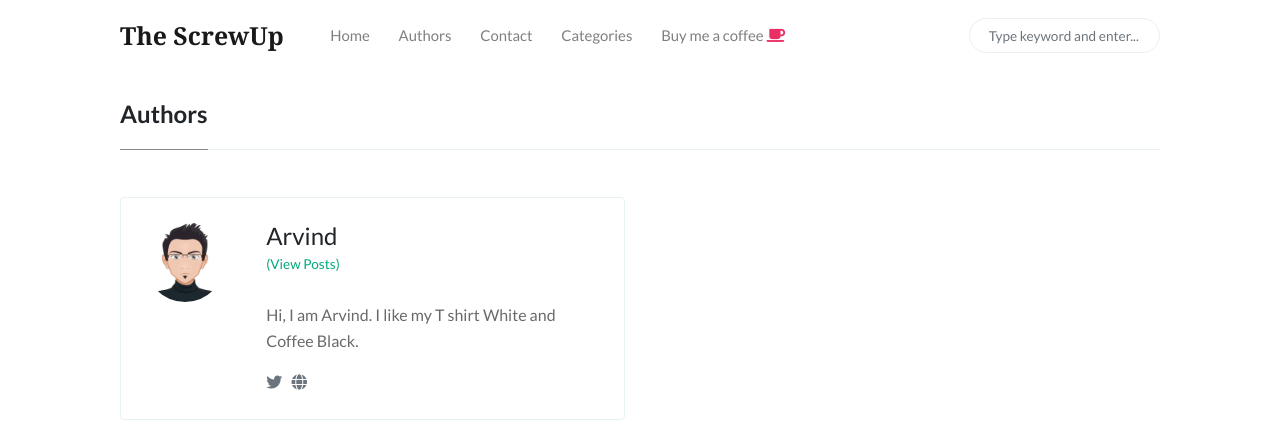
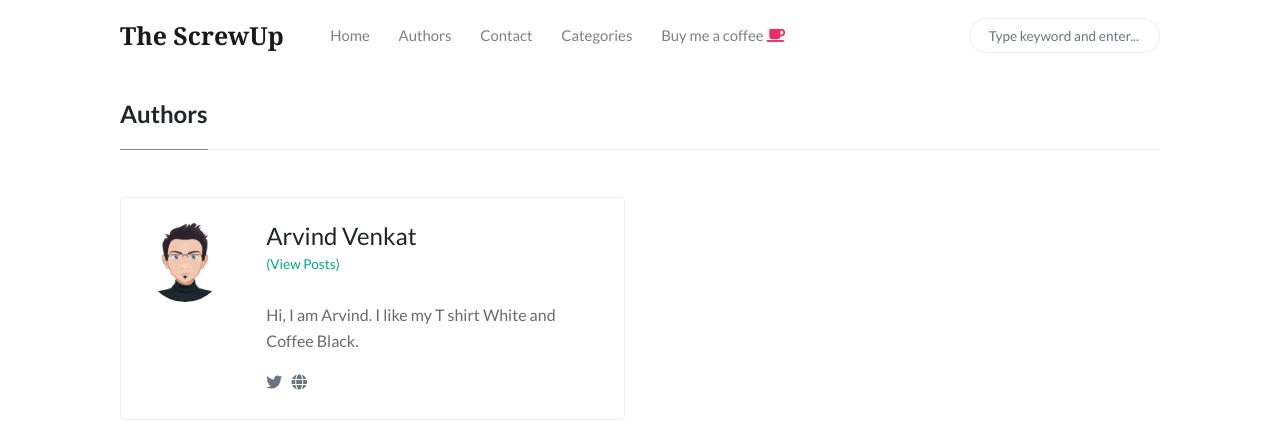
Before and after one commit to thescrewup/thescrewup.github.io, a Jekyll site: the page built from _pages/authors-list.html, in a window 1280 px wide. Shown: the top 421 px of the page. Built offline with Jekyll 4.4.1, drawn with Linux system fonts in a browser that asks for light colours; nearby versions of some CDN libraries.

Commit message:
Update _config.yml

```diff
--- a/_config.yml
+++ b/_config.yml
@@ -20,8 +20,8 @@ plugins:
 
 authors:
     Arvind:
-      name:           Arvind
-      site:           https://arvindvenkat.github.io
+      name:           Arvind Venkat
+      site:           https://arvindvenkat.github.io/
       avatar:         /assets/images/avatar1.png
       bio:            "Hi, I am Arvind. I like my T shirt White and Coffee Black."
       email:          arvindvenkat17@gmail.com
```
